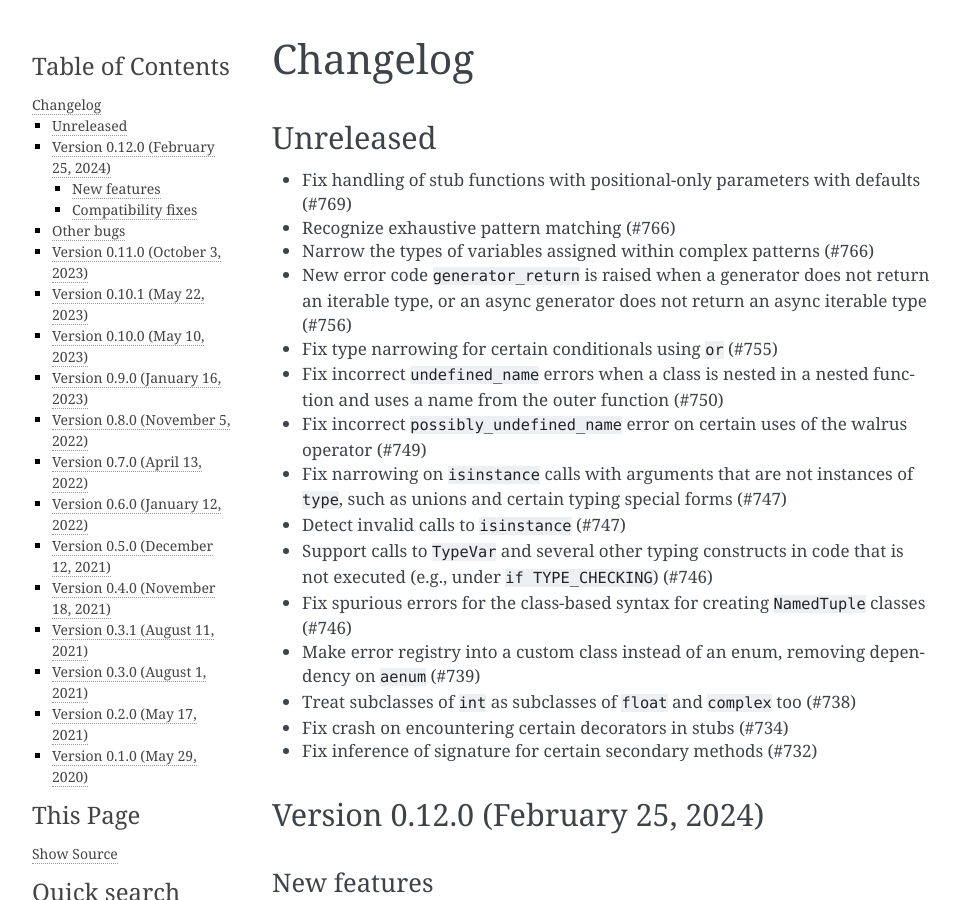
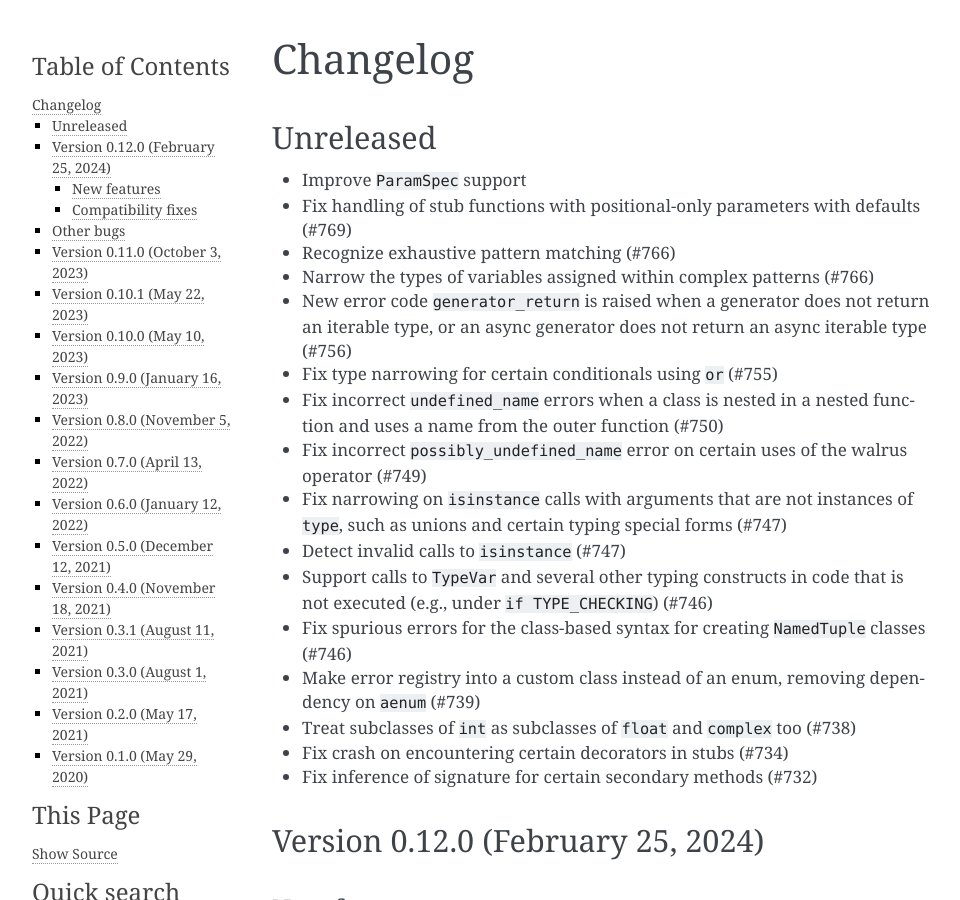
Before and after one commit to quora/pyanalyze, a Sphinx documentation site: the page built from docs/changelog.md, in a window 1280 px wide and 900 px high. Shown: the whole window, without its empty margins (148-1108 px from the left). Built offline with Sphinx 7.4.7, drawn with Linux system fonts in a browser that asks for light colours.

Commit message:
changelog

```diff
--- a/docs/changelog.md
+++ b/docs/changelog.md
@@ -2,6 +2,7 @@
 
 ## Unreleased
 
+- Improve `ParamSpec` support
 - Fix handling of stub functions with positional-only parameters with
   defaults (#769)
 - Recognize exhaustive pattern matching (#766)
```
